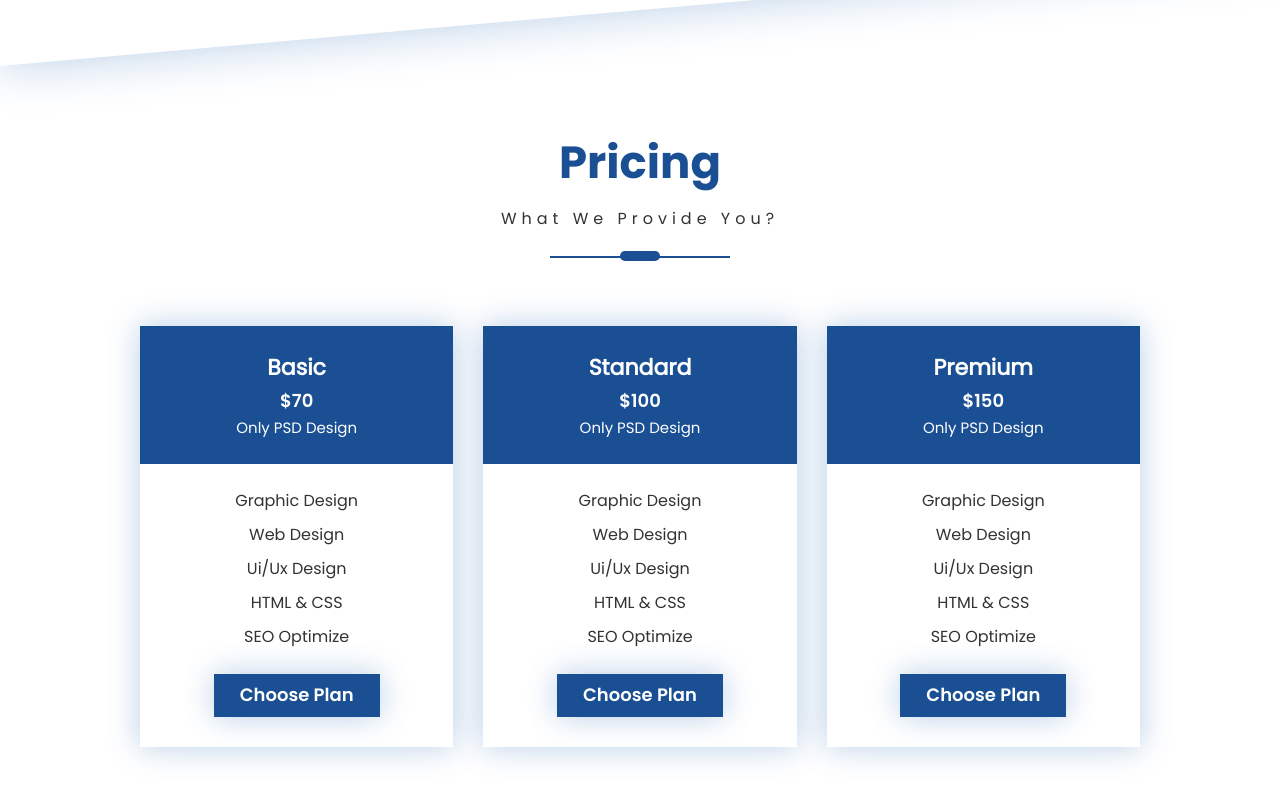
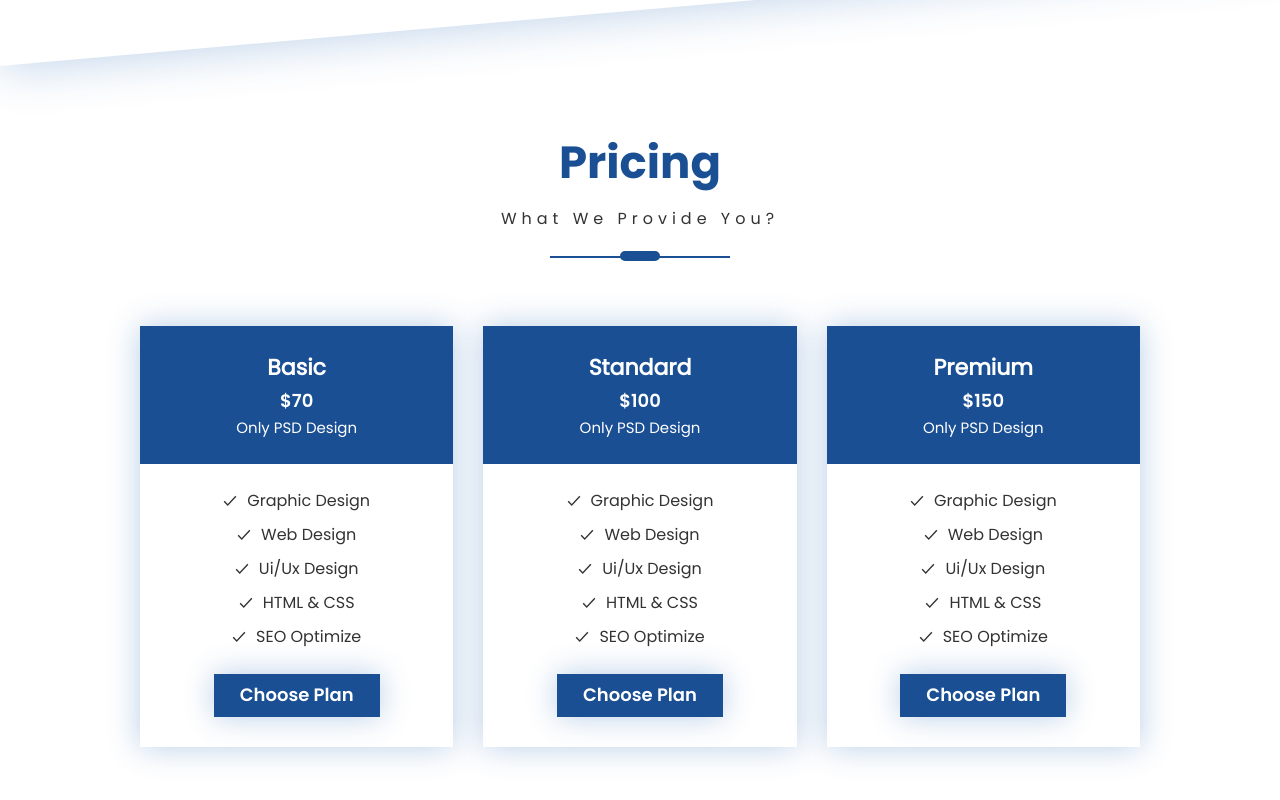
Before and after one commit to Yasharmohamadi/personal-website, a React (Create React App) app: page / in a window 1280 px wide. Shown: the part 3883-4683 px from the top of the page. Built offline with nearby package versions, Linux system fonts and the light colour scheme.

Commit message:
add pricing submit icon

```diff
--- a/src/Pricing/Pricing.css
+++ b/src/Pricing/Pricing.css
@@ -48,6 +48,10 @@
 }
 
 .pricing-item-body__list-item {
+    display: flex;
+    flex-direction: row;
+    align-items: center;
+    gap: 1rem;
 }
 
 .pricing-item button {
--- a/src/Pricing/Pricing.jsx
+++ b/src/Pricing/Pricing.jsx
@@ -19,11 +19,96 @@ export default function Pricing() {
 								<p className="pricing-item-header__text">Only PSD Design</p>
 							</div>
 							<ul className="pricing-item-body__list">
-								<li className="pricing-item-body__list-item">Graphic Design</li>
-								<li className="pricing-item-body__list-item">Web Design</li>
-								<li className="pricing-item-body__list-item">Ui/Ux Design</li>
-								<li className="pricing-item-body__list-item">HTML & CSS</li>
-								<li className="pricing-item-body__list-item">SEO Optimize</li>
+								<li className="pricing-item-body__list-item">
+									<svg
+										class="package-options__icon"
+										width="14.058"
+										height="11.773"
+										viewBox="0 0 14.058 11.773"
+									>
+										<path
+											id="Icon_material-done"
+											data-name="Icon material-done"
+											d="M1355.037,6029.945l-3.028-3.231-1.009,1.077,4.037,4.309,8.651-9.233-1.009-1.077Z"
+											transform="translate(-1350.315 -6021.058)"
+											fill="#333"
+											stroke-width="1"
+										/>
+									</svg>
+									Graphic Design
+								</li>
+								<li className="pricing-item-body__list-item">
+									<svg
+										class="package-options__icon"
+										width="14.058"
+										height="11.773"
+										viewBox="0 0 14.058 11.773"
+									>
+										<path
+											id="Icon_material-done"
+											data-name="Icon material-done"
+											d="M1355.037,6029.945l-3.028-3.231-1.009,1.077,4.037,4.309,8.651-9.233-1.009-1.077Z"
+											transform="translate(-1350.315 -6021.058)"
+											fill="#333"
+											stroke-width="1"
+										/>
+									</svg>
+									Web Design
+								</li>
+								<li className="pricing-item-body__list-item">
+									<svg
+										class="package-options__icon"
+										width="14.058"
+										height="11.773"
+										viewBox="0 0 14.058 11.773"
+									>
+										<path
+											id="Icon_material-done"
+											data-name="Icon material-done"
+											d="M1355.037,6029.945l-3.028-3.231-1.009,1.077,4.037,4.309,8.651-9.233-1.009-1.077Z"
+											transform="translate(-1350.315 -6021.058)"
+											fill="#333"
+											stroke-width="1"
+										/>
+									</svg>
+									Ui/Ux Design
+								</li>
+								<li className="pricing-item-body__list-item">
+									<svg
+										class="package-options__icon"
+										width="14.058"
+										height="11.773"
+										viewBox="0 0 14.058 11.773"
+									>
+										<path
+											id="Icon_material-done"
+											data-name="Icon material-done"
+											d="M1355.037,6029.945l-3.028-3.231-1.009,1.077,4.037,4.309,8.651-9.233-1.009-1.077Z"
+											transform="translate(-1350.315 -6021.058)"
+											fill="#333"
+											stroke-width="1"
+										/>
+									</svg>
+									HTML & CSS
+								</li>
+								<li className="pricing-item-body__list-item">
+									<svg
+										class="package-options__icon"
+										width="14.058"
+										height="11.773"
+										viewBox="0 0 14.058 11.773"
+									>
+										<path
+											id="Icon_material-done"
+											data-name="Icon material-done"
+											d="M1355.037,6029.945l-3.028-3.231-1.009,1.077,4.037,4.309,8.651-9.233-1.009-1.077Z"
+											transform="translate(-1350.315 -6021.058)"
+											fill="#333"
+											stroke-width="1"
+										/>
+									</svg>
+									SEO Optimize
+								</li>
 							</ul>
 							<button className="app-btn btn_blue">Choose Plan</button>
 						</div>
@@ -36,11 +121,96 @@ export default function Pricing() {
 								<p className="pricing-item-header__text">Only PSD Design</p>
 							</div>
 							<ul className="pricing-item-body__list">
-								<li className="pricing-item-body__list-item">Graphic Design</li>
-								<li className="pricing-item-body__list-item">Web Design</li>
-								<li className="pricing-item-body__list-item">Ui/Ux Design</li>
-								<li className="pricing-item-body__list-item">HTML & CSS</li>
-								<li className="pricing-item-body__list-item">SEO Optimize</li>
+								<li className="pricing-item-body__list-item">
+									<svg
+										class="package-options__icon"
+										width="14.058"
+										height="11.773"
+										viewBox="0 0 14.058 11.773"
+									>
+										<path
+											id="Icon_material-done"
+											data-name="Icon material-done"
+											d="M1355.037,6029.945l-3.028-3.231-1.009,1.077,4.037,4.309,8.651-9.233-1.009-1.077Z"
+											transform="translate(-1350.315 -6021.058)"
+											fill="#333"
+											stroke-width="1"
+										/>
+									</svg>
+									Graphic Design
+								</li>
+								<li className="pricing-item-body__list-item">
+									<svg
+										class="package-options__icon"
+										width="14.058"
+										height="11.773"
+										viewBox="0 0 14.058 11.773"
+									>
+										<path
+											id="Icon_material-done"
+											data-name="Icon material-done"
+											d="M1355.037,6029.945l-3.028-3.231-1.009,1.077,4.037,4.309,8.651-9.233-1.009-1.077Z"
+											transform="translate(-1350.315 -6021.058)"
+											fill="#333"
+											stroke-width="1"
+										/>
+									</svg>
+									Web Design
+								</li>
+								<li className="pricing-item-body__list-item">
+									<svg
+										class="package-options__icon"
+										width="14.058"
+										height="11.773"
+										viewBox="0 0 14.058 11.773"
+									>
+										<path
+											id="Icon_material-done"
+											data-name="Icon material-done"
+											d="M1355.037,6029.945l-3.028-3.231-1.009,1.077,4.037,4.309,8.651-9.233-1.009-1.077Z"
+											transform="translate(-1350.315 -6021.058)"
+											fill="#333"
+											stroke-width="1"
+										/>
+									</svg>
+									Ui/Ux Design
+								</li>
+								<li className="pricing-item-body__list-item">
+									<svg
+										class="package-options__icon"
+										width="14.058"
+										height="11.773"
+										viewBox="0 0 14.058 11.773"
+									>
+										<path
+											id="Icon_material-done"
+											data-name="Icon material-done"
+											d="M1355.037,6029.945l-3.028-3.231-1.009,1.077,4.037,4.309,8.651-9.233-1.009-1.077Z"
+											transform="translate(-1350.315 -6021.058)"
+											fill="#333"
+											stroke-width="1"
+										/>
+									</svg>
+									HTML & CSS
+								</li>
+								<li className="pricing-item-body__list-item">
+									<svg
+										class="package-options__icon"
+										width="14.058"
+										height="11.773"
+										viewBox="0 0 14.058 11.773"
+									>
+										<path
+											id="Icon_material-done"
+											data-name="Icon material-done"
+											d="M1355.037,6029.945l-3.028-3.231-1.009,1.077,4.037,4.309,8.651-9.233-1.009-1.077Z"
+											transform="translate(-1350.315 -6021.058)"
+											fill="#333"
+											stroke-width="1"
+										/>
+									</svg>
+									SEO Optimize
+								</li>
 							</ul>
 							<button className="app-btn btn_blue">Choose Plan</button>
 						</div>
@@ -53,11 +223,96 @@ export default function Pricing() {
 								<p className="pricing-item-header__text">Only PSD Design</p>
 							</div>
 							<ul className="pricing-item-body__list">
-								<li className="pricing-item-body__list-item">Graphic Design</li>
-								<li className="pricing-item-body__list-item">Web Design</li>
-								<li className="pricing-item-body__list-item">Ui/Ux Design</li>
-								<li className="pricing-item-body__list-item">HTML & CSS</li>
-								<li className="pricing-item-body__list-item">SEO Optimize</li>
+								<li className="pricing-item-body__list-item">
+									<svg
+										class="package-options__icon"
+										width="14.058"
+										height="11.773"
+										viewBox="0 0 14.058 11.773"
+									>
+										<path
+											id="Icon_material-done"
+											data-name="Icon material-done"
+											d="M1355.037,6029.945l-3.028-3.231-1.009,1.077,4.037,4.309,8.651-9.233-1.009-1.077Z"
+											transform="translate(-1350.315 -6021.058)"
+											fill="#333"
+											stroke-width="1"
+										/>
+									</svg>
+									Graphic Design
+								</li>
+								<li className="pricing-item-body__list-item">
+									<svg
+										class="package-options__icon"
+										width="14.058"
+										height="11.773"
+										viewBox="0 0 14.058 11.773"
+									>
+										<path
+											id="Icon_material-done"
+											data-name="Icon material-done"
+											d="M1355.037,6029.945l-3.028-3.231-1.009,1.077,4.037,4.309,8.651-9.233-1.009-1.077Z"
+											transform="translate(-1350.315 -6021.058)"
+											fill="#333"
+											stroke-width="1"
+										/>
+									</svg>
+									Web Design
+								</li>
+								<li className="pricing-item-body__list-item">
+									<svg
+										class="package-options__icon"
+										width="14.058"
+										height="11.773"
+										viewBox="0 0 14.058 11.773"
+									>
+										<path
+											id="Icon_material-done"
+											data-name="Icon material-done"
+											d="M1355.037,6029.945l-3.028-3.231-1.009,1.077,4.037,4.309,8.651-9.233-1.009-1.077Z"
+											transform="translate(-1350.315 -6021.058)"
+											fill="#333"
+											stroke-width="1"
+										/>
+									</svg>
+									Ui/Ux Design
+								</li>
+								<li className="pricing-item-body__list-item">
+									<svg
+										class="package-options__icon"
+										width="14.058"
+										height="11.773"
+										viewBox="0 0 14.058 11.773"
+									>
+										<path
+											id="Icon_material-done"
+											data-name="Icon material-done"
+											d="M1355.037,6029.945l-3.028-3.231-1.009,1.077,4.037,4.309,8.651-9.233-1.009-1.077Z"
+											transform="translate(-1350.315 -6021.058)"
+											fill="#333"
+											stroke-width="1"
+										/>
+									</svg>
+									HTML & CSS
+								</li>
+								<li className="pricing-item-body__list-item">
+									<svg
+										class="package-options__icon"
+										width="14.058"
+										height="11.773"
+										viewBox="0 0 14.058 11.773"
+									>
+										<path
+											id="Icon_material-done"
+											data-name="Icon material-done"
+											d="M1355.037,6029.945l-3.028-3.231-1.009,1.077,4.037,4.309,8.651-9.233-1.009-1.077Z"
+											transform="translate(-1350.315 -6021.058)"
+											fill="#333"
+											stroke-width="1"
+										/>
+									</svg>
+									SEO Optimize
+								</li>
 							</ul>
 							<button className="app-btn btn_blue ">Choose Plan</button>
 						</div>
```
Also changed, not shown: public/images/icons/submit-icon.svg (added).
